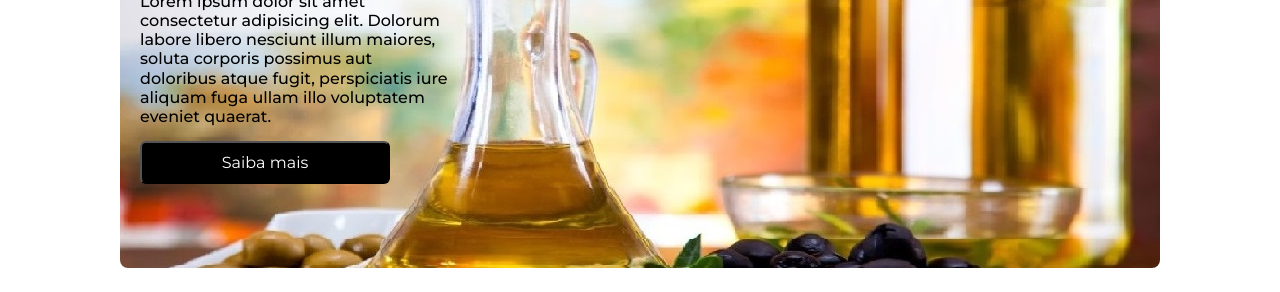
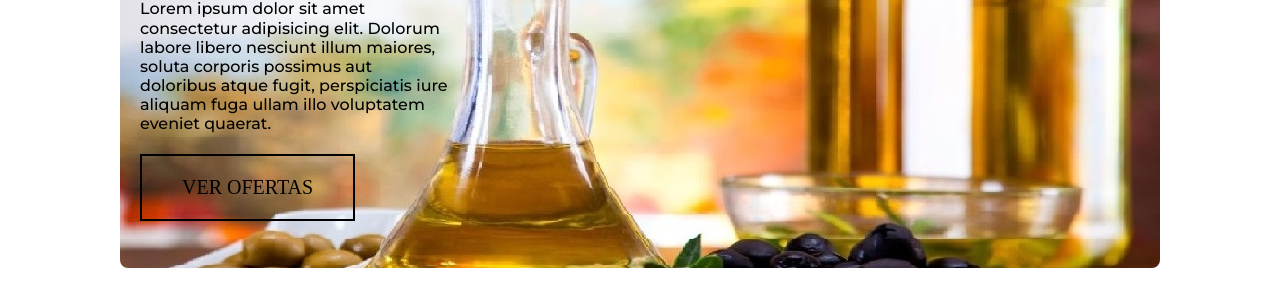
Before and after one commit to carmoemanoel/casa-mantiva, a plain HTML site: page index.html in a window 1280 px wide. Shown: the part 156-448 px from the top of the page. Drawn offline with Linux system fonts and the light colour scheme.

Commit message:
fix:feita a troca botão section

```diff
--- a/index.html
+++ b/index.html
@@ -38,7 +38,7 @@
                 <p>Lorem ipsum dolor sit amet consectetur adipisicing elit. Dolorum labore libero nesciunt illum
                     maiores, soluta corporis possimus aut doloribus atque fugit, perspiciatis iure aliquam fuga ullam
                     illo voluptatem eveniet quaerat.</p>
-                <button>Saiba mais</button>
+                <button class="btn-minimalist">VER OFERTAS</button>
             </div>
         </section>
         <article id="sobre">
--- a/src/css/section.css
+++ b/src/css/section.css
@@ -18,6 +18,7 @@ section{
  section h1{
     font-size: 40px;
     margin-left: 20px;
+    margin-top: 50px;
 }
 
 section p{
@@ -29,7 +30,34 @@ section p{
     line-height: 1.2;
 }
 
-section button{
+
+.btn-minimalist {
+    display: inline-block;
+
+    padding: 1em 2em;
+    border: 0.1em solid #000000;
+    margin: 0 0.3em 0.3em 0;
+    background-color: rgb(0, 0, 0, 0);
+    box-sizing: border-box;
+    text-decoration: none;
+    font-family: "Petrona", serif;
+    font-size: 20px;
+    font-weight: 500;
+    color: #000;
+    text-align: center;
+    transition: all 0.2s;
+    margin-left: 20px;
+    margin-top: 20px;
+    /* border-radius: 8px; */
+  }
+
+  .btn-minimalist:hover {
+    color: white;
+    /* border: 0.1em solid white; */
+    background-color: #000;
+  }
+
+/* section button{
     margin-top: 15px;
     width: 250px;
     padding: 10px;
@@ -39,9 +67,9 @@ section button{
     cursor: pointer;
     background-color: black;
     color: white;
-}
+} */
 
-section button:hover{
+/* section button:hover{
     background-color: rgb(91, 89, 89);
     transition: 2s;
-}
+} */
```
